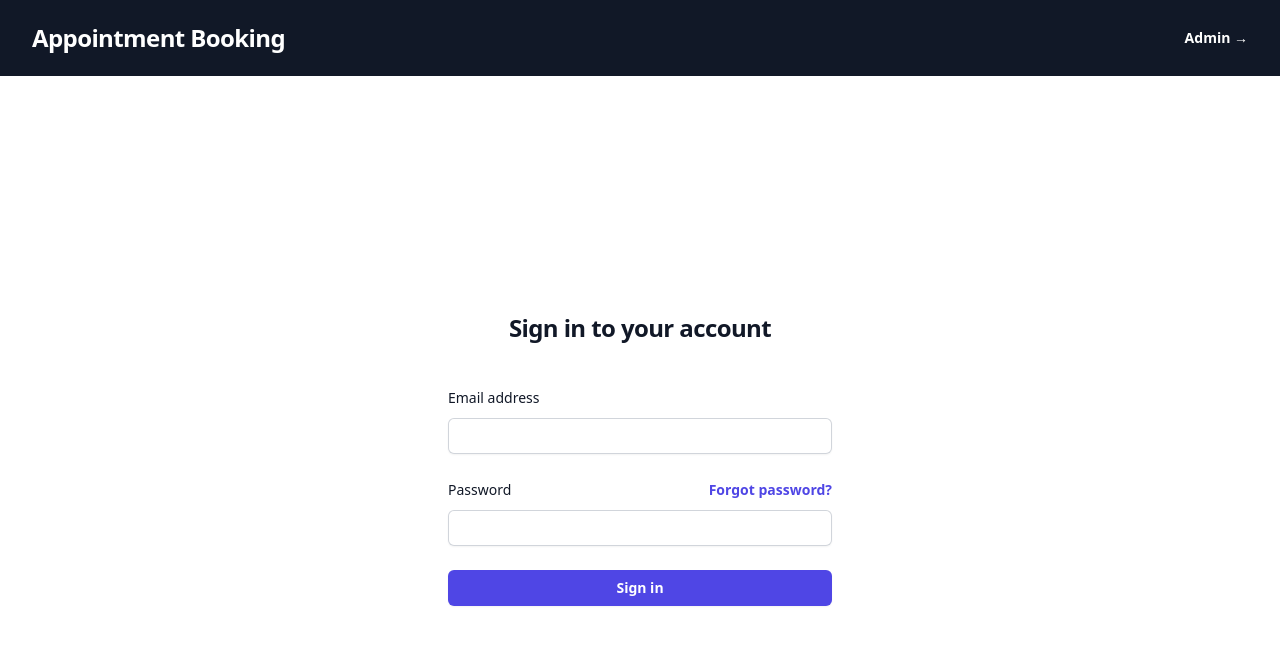
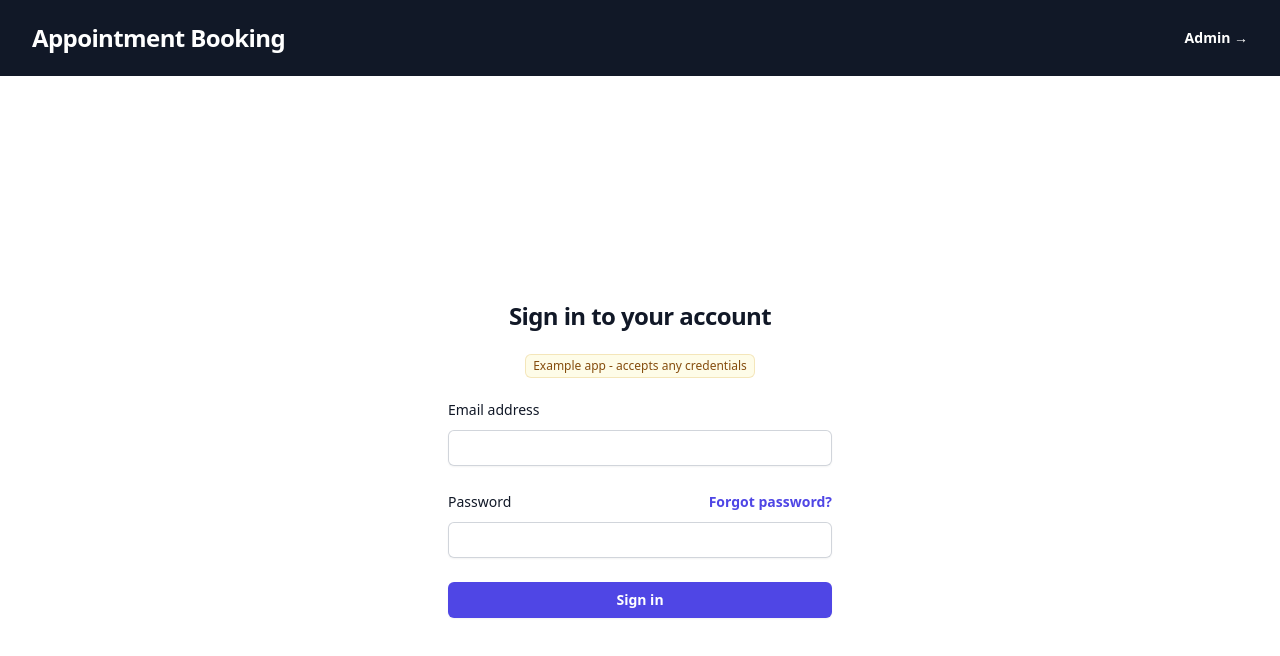
Before and after one commit to encoredev/examples, a React (Vite) app in the folder booking-system/frontend/: page /#/login in a window 1280 px wide. Shown: the top 656 px of the page. Built offline with nearby package versions, Linux system fonts and the light colour scheme.

Commit message:
Add info message on login page

```diff
--- a/booking-system/frontend/src/components/pages/LoginPage.tsx
+++ b/booking-system/frontend/src/components/pages/LoginPage.tsx
@@ -24,7 +24,13 @@ const LoginPage: FC = () => {
           </h2>
         </div>
 
-        <div className="mt-10 sm:mx-auto sm:w-full sm:max-w-sm">
+        <div className="mt-5 sm:mx-auto sm:w-full sm:max-w-sm">
+          <div className="flex w-full justify-center">
+            <span className="mb-5 inline-flex items-center rounded-md bg-yellow-50 px-2 py-1 text-xs font-medium text-yellow-800 ring-1 ring-inset ring-yellow-600/20">
+              Example app - accepts any credentials
+            </span>
+          </div>
+
           <Form className="space-y-6" method="post">
             <div>
               <label
```
